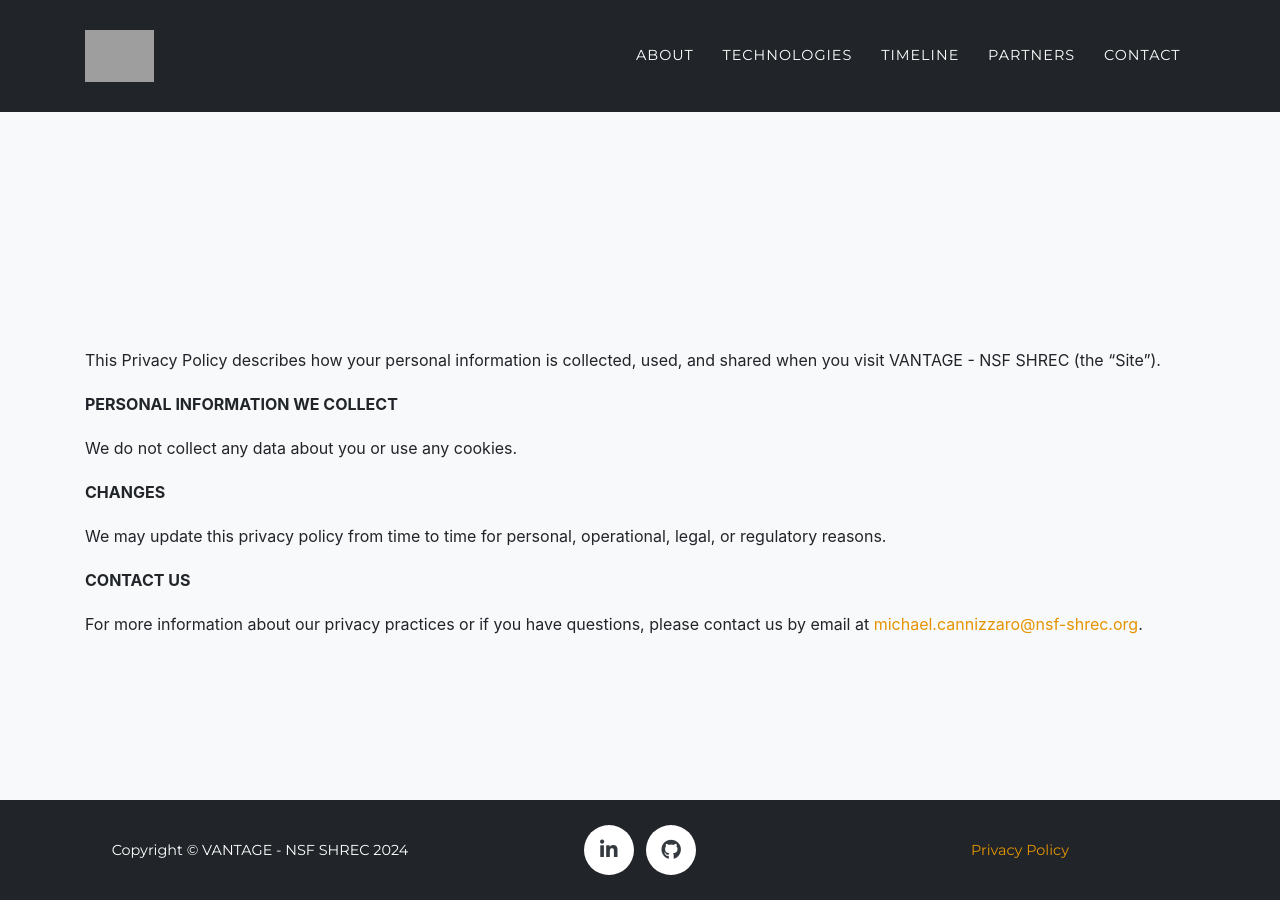
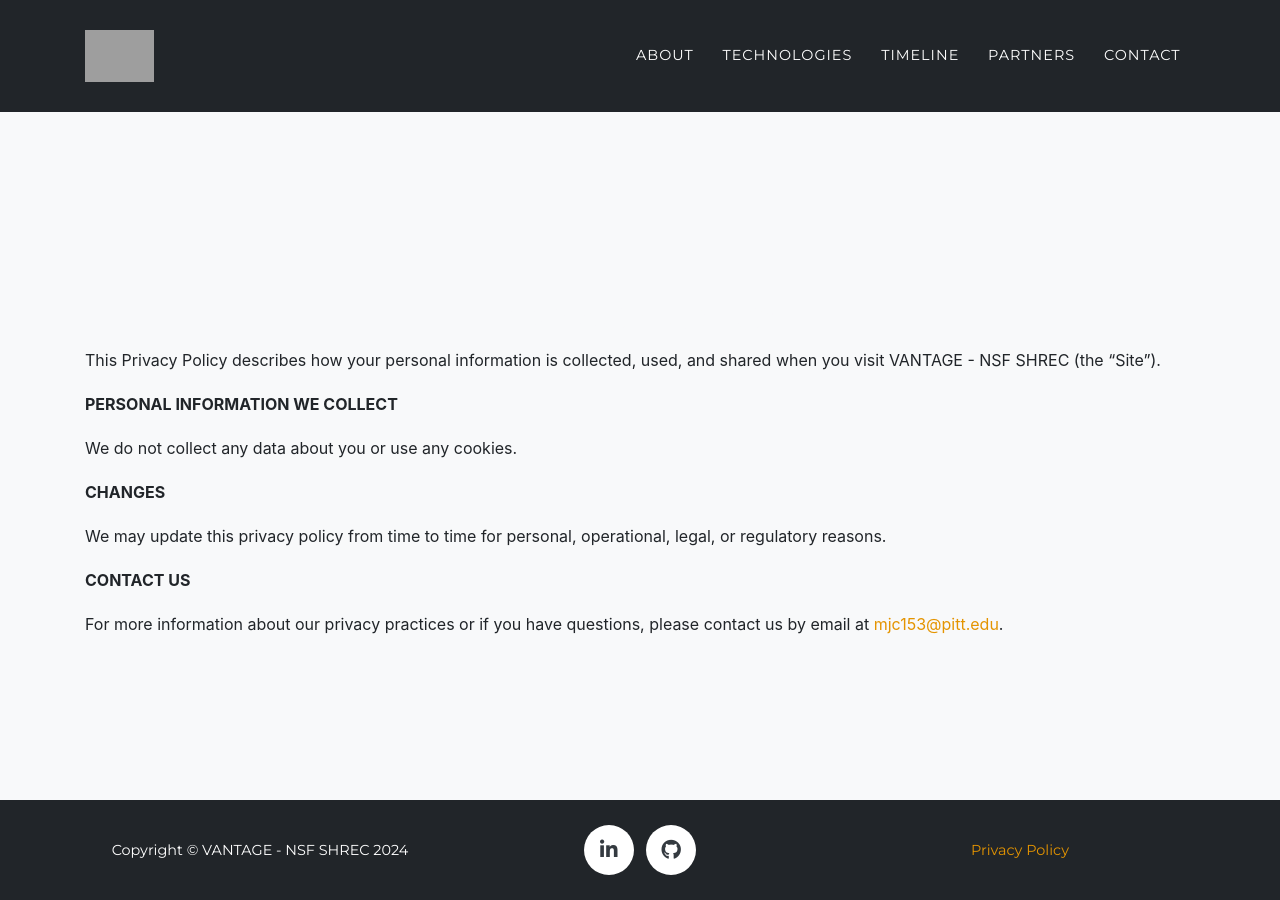
Before and after one commit to CHREC/chrec.github.io, a Jekyll site: the page built from legal.md, in a window 1280 px wide. Built offline with Jekyll 4.4.1, drawn with Linux system fonts in a browser that asks for light colours; some web fonts are replaced; grey boxes are pictures that could not be loaded.

Commit message:
Contact form fixes

```diff
--- a/_config.yml
+++ b/_config.yml
@@ -17,7 +17,7 @@
 baseurl: "" # the subpath of your site, e.g. /blog
 
 title      : VANTAGE - NSF SHREC
-email      : michael.cannizzaro@nsf-shrec.org #this is also the email contact forms will go to
+email      : mjc153@pitt.edu #this is also the email contact forms will go to
 description: "VANTAGE is a proposed International Space Station research payload being developed by the NSF Center for Space, High-performance, and Resilient Computing (SHREC)"
 author     : NSF SHREC
 logo:     #optional, defaults to site title
@@ -36,4 +36,4 @@
 
 # Uncomment following line to use Formspree form ID based URL instead of email based URL
 # Details: https://help.formspree.io/hc/en-us/articles/360017735154-How-to-prevent-spam
-# formspree_form_path: "f/a_form_id"
+formspree_form_path: "f/myzyygan"
--- a/_layouts/home.html
+++ b/_layouts/home.html
@@ -14,7 +14,6 @@
 {% include services.html %}
 {% comment %}
 {% include publications_grid.html %}
-Removing the contact section for the time being.
 {% endcomment %}
 {% include contact.html %}
 {% include clients.html %}
--- a/assets/js/contact_me.js
+++ b/assets/js/contact_me.js
@@ -1,5 +1,5 @@
----
----
+//---
+//---
 $(function() {
 
   $("#contactForm input,#contactForm textarea").jqBootstrapValidation({
```
